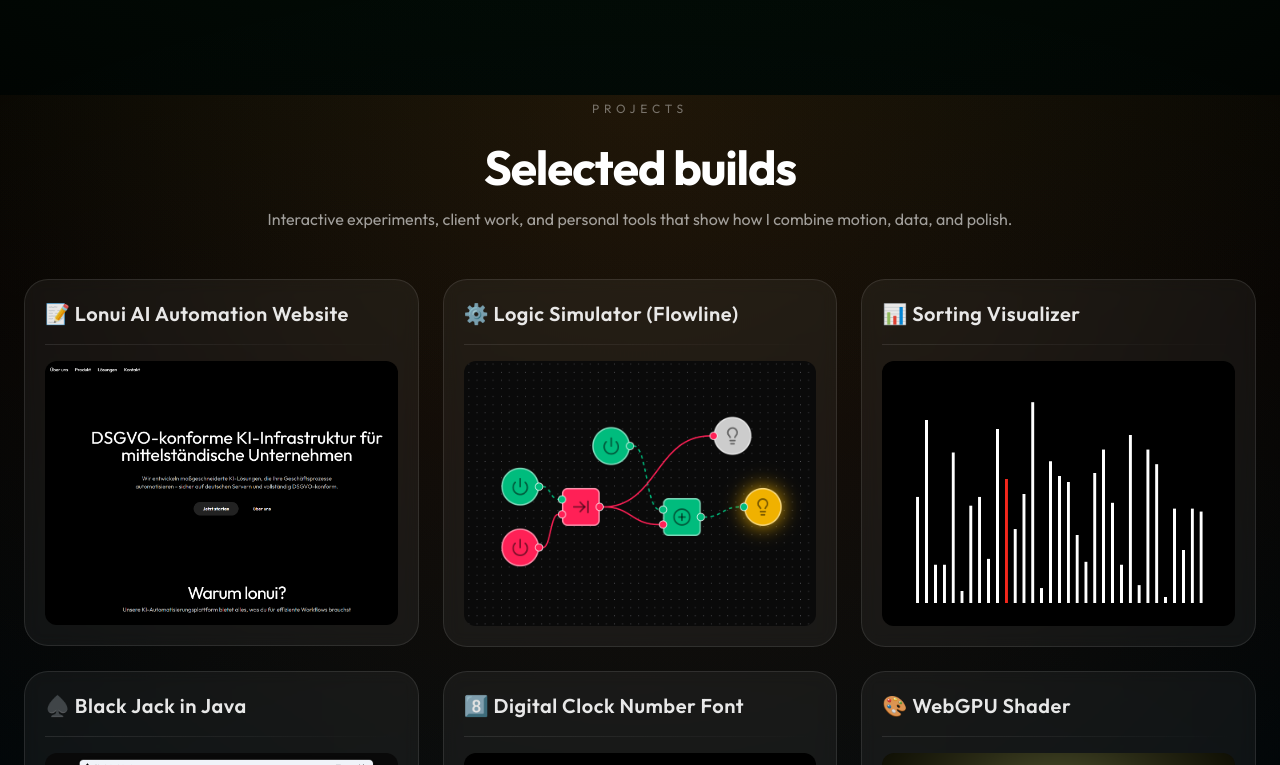
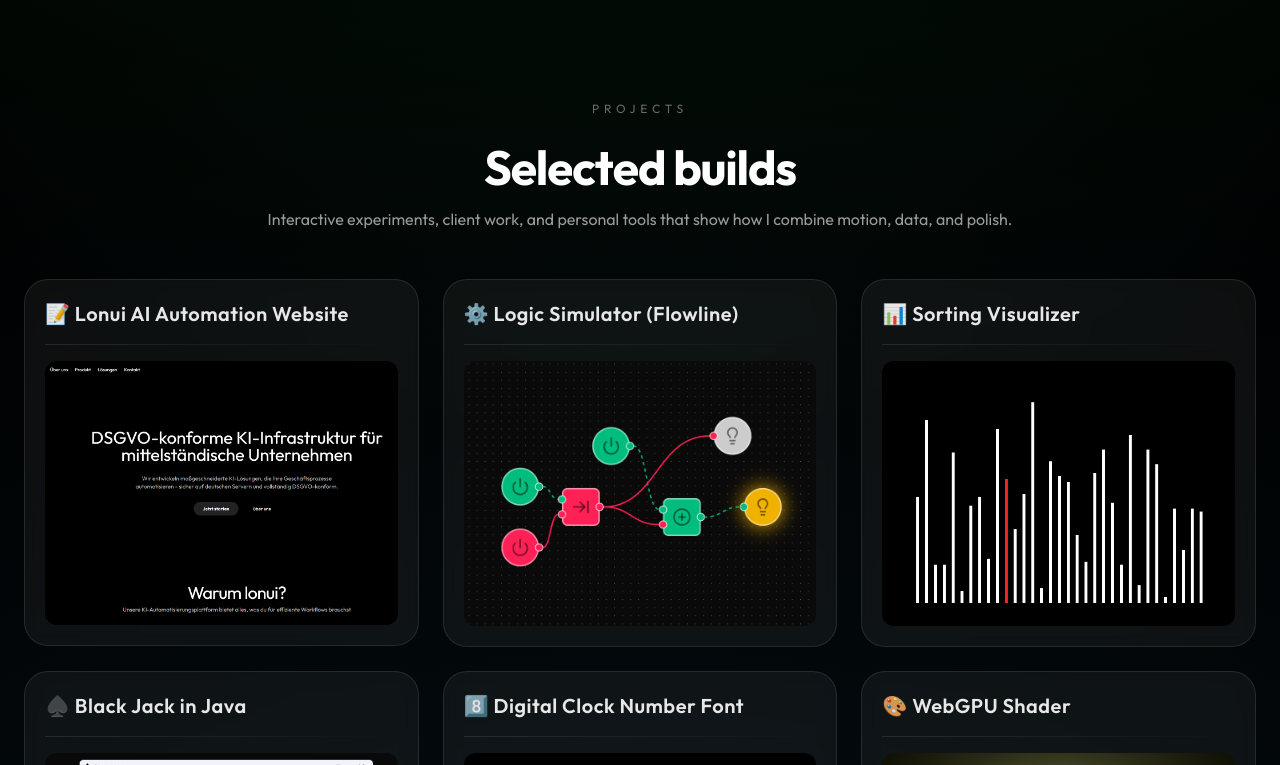
Before and after one commit to lnny8/website, a Next.js app: page / in a window 1280 px wide. Shown: the part 1115-1880 px from the top of the page. Built offline with nearby package versions, Linux system fonts and the light colour scheme.

Commit message:
better background

```diff
--- a/app/page.tsx
+++ b/app/page.tsx
@@ -106,7 +106,7 @@ export default function Page() {
 
       {/* Projects */}
       <section id="home-s2" className="relative px-6 pb-32">
-        <div className="pointer-events-none absolute inset-0 -z-10 bg-[radial-gradient(circle_at_top,_rgba(249,115,22,0.12),_transparent_75%)]" />
+      {/* <div className="pointer-events-none absolute inset-0 -z-10 bg-[radial-gradient(circle_at_center,_rgba(249,115,22,0.12),_transparent_75%)]" /> */}
         <div className="mx-auto max-w-7xl">
           <div className="text-center">
             <span className="text-xs uppercase tracking-[0.4em] text-white/40">Projects</span>
```
